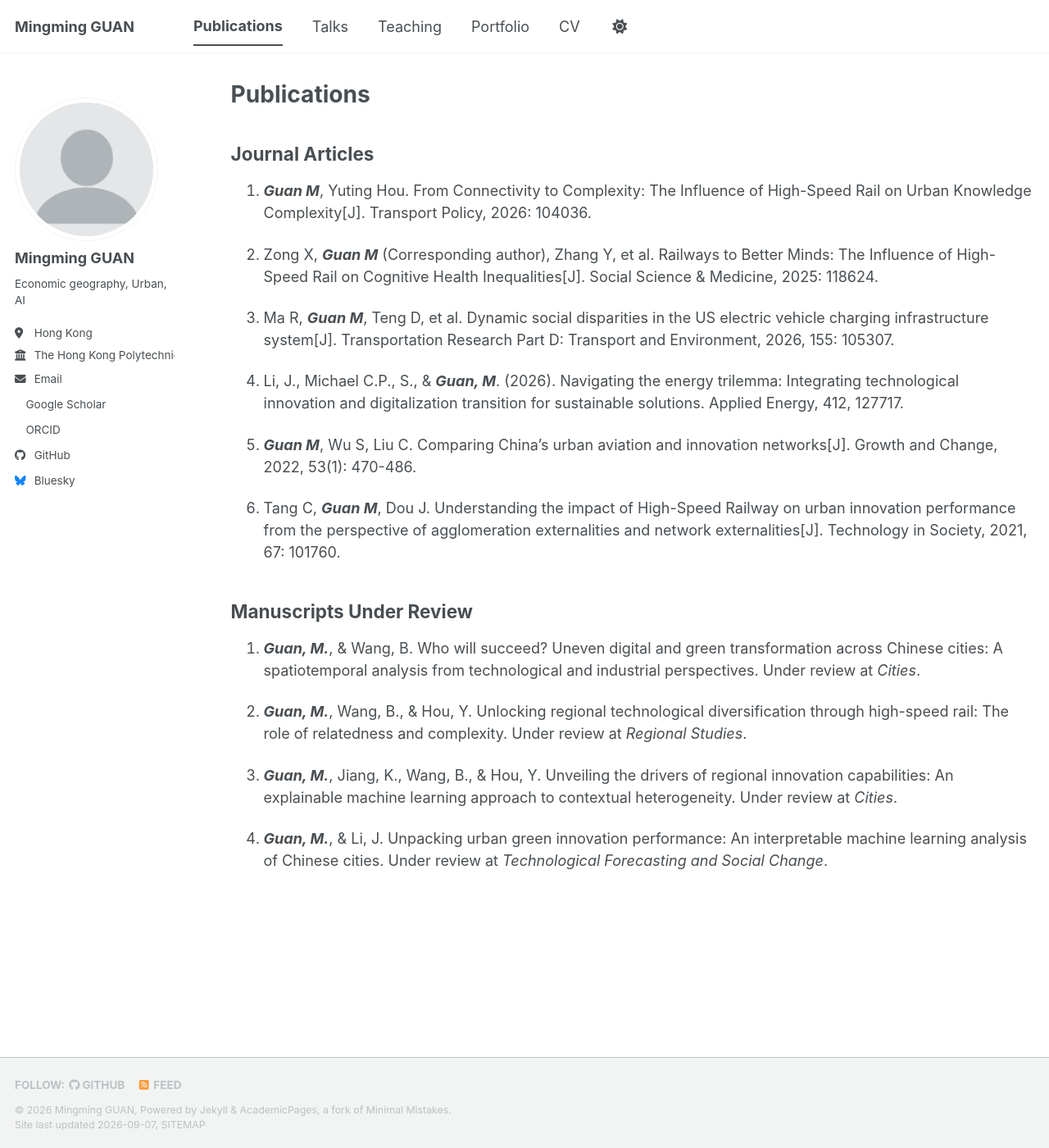
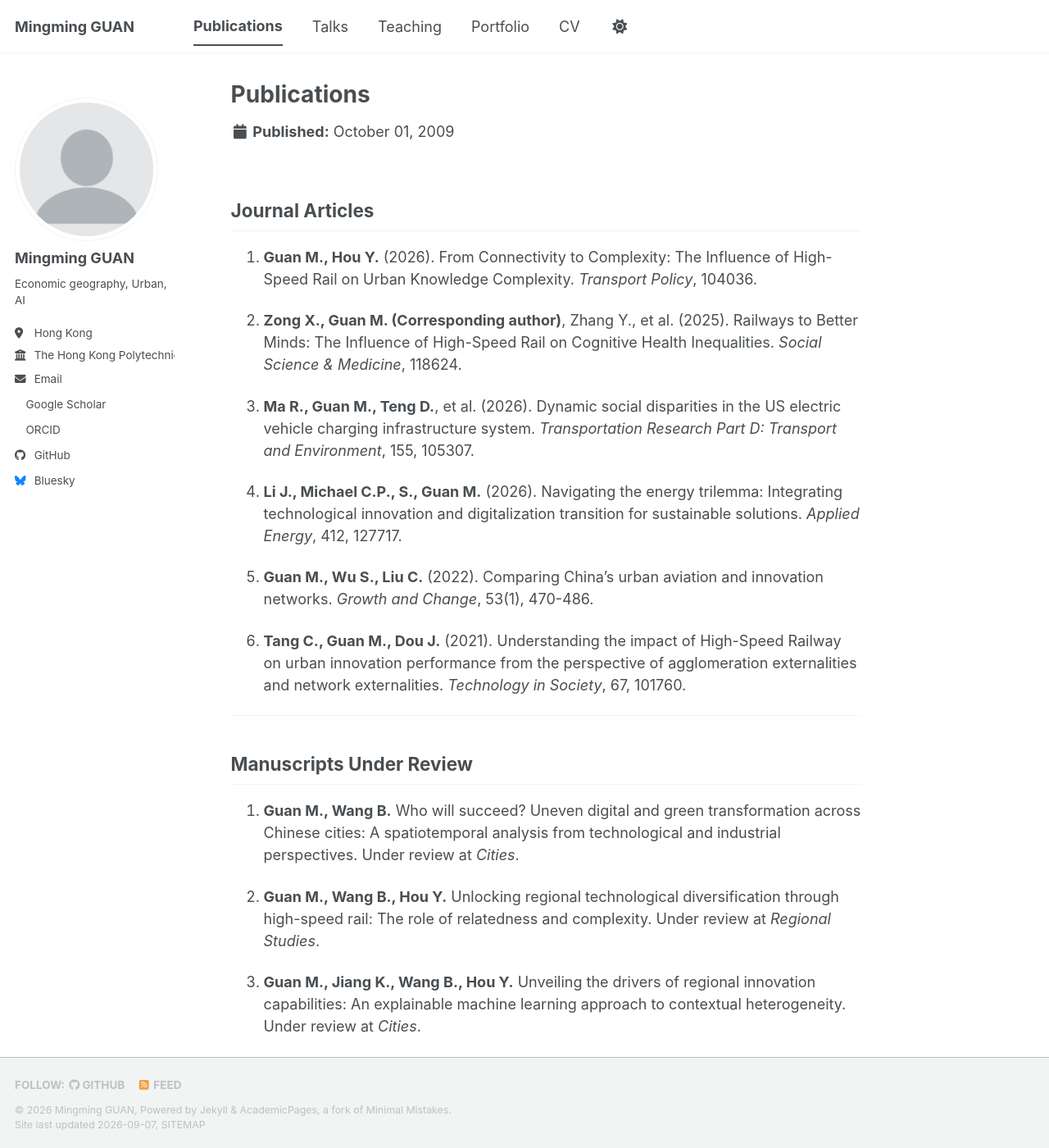
Before and after one commit to geogmm/geogmm.github.io, a Jekyll site: the page built from _publications/2009-10-01-paper-title-number-1.md, in a window 1280 px wide and 1400 px high. Shown: the whole window at 82% size. Built offline with Jekyll 4.4.1, drawn with Linux system fonts in a browser that asks for light colours; a style sheet for code colours, icons or effects is not loaded; some of the changed text lies outside the part shown.

Commit message:
Update 2009-10-01-paper-title-number-1.md

```diff
--- a/_publications/2009-10-01-paper-title-number-1.md
+++ b/_publications/2009-10-01-paper-title-number-1.md
@@ -1,32 +1,32 @@
 ---
 title: "Publications"
-layout: archive
 permalink: /publications/
 author_profile: true
+show_date: false
 ---
-
-{% include base_path %}
 
 ## Journal Articles
 
-1. ***Guan M***, Yuting Hou. From Connectivity to Complexity: The Influence of High-Speed Rail on Urban Knowledge Complexity[J]. Transport Policy, 2026: 104036.
+1. **Guan M., Hou Y.** (2026). From Connectivity to Complexity: The Influence of High-Speed Rail on Urban Knowledge Complexity. *Transport Policy*, 104036.
 
-2. Zong X, ***Guan M*** (Corresponding author), Zhang Y, et al. Railways to Better Minds: The Influence of High-Speed Rail on Cognitive Health Inequalities[J]. Social Science & Medicine, 2025: 118624.
+2. **Zong X., Guan M. (Corresponding author)**, Zhang Y., et al. (2025). Railways to Better Minds: The Influence of High-Speed Rail on Cognitive Health Inequalities. *Social Science & Medicine*, 118624.
 
-3. Ma R, ***Guan M***, Teng D, et al. Dynamic social disparities in the US electric vehicle charging infrastructure system[J]. Transportation Research Part D: Transport and Environment, 2026, 155: 105307.
+3. **Ma R., Guan M., Teng D.**, et al. (2026). Dynamic social disparities in the US electric vehicle charging infrastructure system. *Transportation Research Part D: Transport and Environment*, 155, 105307.
 
-4. Li, J., Michael C.P., S., & ***Guan, M***. (2026). Navigating the energy trilemma: Integrating technological innovation and digitalization transition for sustainable solutions. Applied Energy, 412, 127717.
+4. **Li J., Michael C.P., S., Guan M.** (2026). Navigating the energy trilemma: Integrating technological innovation and digitalization transition for sustainable solutions. *Applied Energy*, 412, 127717.
 
-5. ***Guan M***, Wu S, Liu C. Comparing China's urban aviation and innovation networks[J]. Growth and Change, 2022, 53(1): 470-486.
+5. **Guan M., Wu S., Liu C.** (2022). Comparing China's urban aviation and innovation networks. *Growth and Change*, 53(1), 470-486.
 
-6. Tang C, ***Guan M***, Dou J. Understanding the impact of High-Speed Railway on urban innovation performance from the perspective of agglomeration externalities and network externalities[J]. Technology in Society, 2021, 67: 101760.
+6. **Tang C., Guan M., Dou J.** (2021). Understanding the impact of High-Speed Railway on urban innovation performance from the perspective of agglomeration externalities and network externalities. *Technology in Society*, 67, 101760.
+
+---
 
 ## Manuscripts Under Review
 
-1. ***Guan, M.***, & Wang, B. Who will succeed? Uneven digital and green transformation across Chinese cities: A spatiotemporal analysis from technological and industrial perspectives. Under review at *Cities*.
+1. **Guan M., Wang B.** Who will succeed? Uneven digital and green transformation across Chinese cities: A spatiotemporal analysis from technological and industrial perspectives. Under review at *Cities*.
 
-2. ***Guan, M.***, Wang, B., & Hou, Y. Unlocking regional technological diversification through high-speed rail: The role of relatedness and complexity. Under review at *Regional Studies*.
+2. **Guan M., Wang B., Hou Y.** Unlocking regional technological diversification through high-speed rail: The role of relatedness and complexity. Under review at *Regional Studies*.
 
-3. ***Guan, M.***, Jiang, K., Wang, B., & Hou, Y. Unveiling the drivers of regional innovation capabilities: An explainable machine learning approach to contextual heterogeneity. Under review at *Cities*.
+3. **Guan M., Jiang K., Wang B., Hou Y.** Unveiling the drivers of regional innovation capabilities: An explainable machine learning approach to contextual heterogeneity. Under review at *Cities*.
 
-4. ***Guan, M.***, & Li, J. Unpacking urban green innovation performance: An interpretable machine learning analysis of Chinese cities. Under review at *Technological Forecasting and Social Change*.
+4. **Guan M., Li J.** Unpacking urban green innovation performance: An interpretable machine learning analysis of Chinese cities. Under review at *Technological Forecasting and Social Change*.
```
